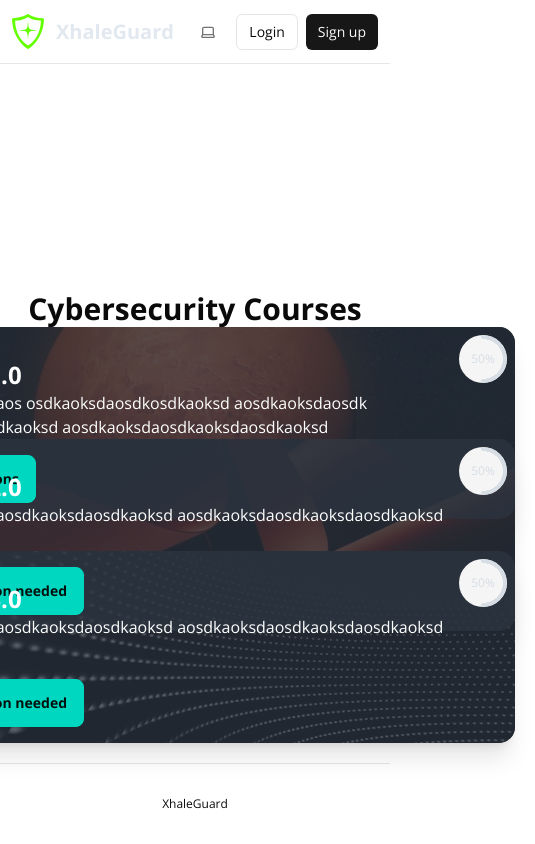
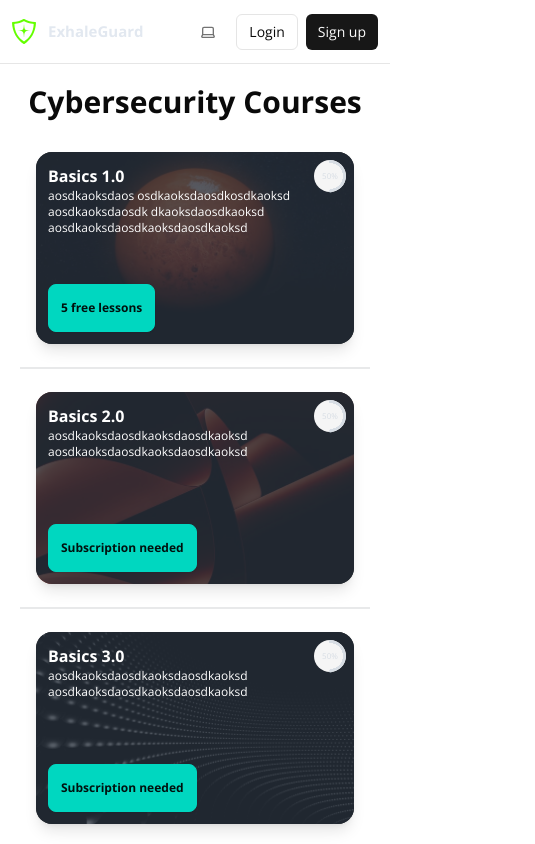
Before and after one commit to jonas-soderholm/juporia, a Next.js app: page /courses in a window 390 px wide. Shown: the top 844 px of the page, 535 px wide, since content can reach past the window. Built offline with nearby package versions, Linux system fonts and the light colour scheme; no server answers.

Commit message:
Make responsive design for hero and courses

```diff
--- a/app/courses/page.tsx
+++ b/app/courses/page.tsx
@@ -3,8 +3,12 @@ import CourseCard from "@/components/courses/courseCard";
 export default async function Courses() {
   return (
     <>
-      <div className="text-3xl font-bold">Cybersecurity Courses</div>
-      <div className="flex">
+      <div className="text-3xl font-bold text-center mb-8">
+        Cybersecurity Courses
+      </div>
+
+      {/* Course Card 1 */}
+      <div className="flex flex-col items-center md:flex-row md:justify-center md:gap-8 px-4">
         <CourseCard
           title="Basics 1.0"
           description="aosdkaoksdaos osdkaoksdaosdkosdkaoksd aosdkaoksdaosdk dkaoksdaosdkaoksd aosdkaoksdaosdkaoksdaosdkaoksd"
@@ -15,12 +19,11 @@ export default async function Courses() {
         />
       </div>
 
-      <div
-        className="divider"
-        style={{ marginTop: "-3rem", marginBottom: "-3rem" }}
-      ></div>
+      {/* Divider */}
+      <div className="divider my-4 w-full md:w-1/2 mx-auto"></div>
 
-      <div className="flex">
+      {/* Course Card 2 */}
+      <div className="flex flex-col items-center md:flex-row md:justify-center md:gap-8 px-4">
         <CourseCard
           title="Basics 2.0"
           description="aosdkaoksdaosdkaoksdaosdkaoksd aosdkaoksdaosdkaoksdaosdkaoksd"
@@ -31,12 +34,11 @@ export default async function Courses() {
         />
       </div>
 
-      <div
-        className="divider"
-        style={{ marginTop: "-3rem", marginBottom: "-3rem" }}
-      ></div>
+      {/* Divider */}
+      <div className="divider my-4 w-full md:w-1/2 mx-auto"></div>
 
-      <div className="flex">
+      {/* Course Card 3 */}
+      <div className="flex flex-col items-center md:flex-row md:justify-center md:gap-8 mb-8 px-4">
         <CourseCard
           title="Basics 3.0"
           description="aosdkaoksdaosdkaoksdaosdkaoksd aosdkaoksdaosdkaoksdaosdkaoksd"
--- a/app/layout.tsx
+++ b/app/layout.tsx
@@ -45,9 +45,13 @@ export default function RootLayout({
                 <div className="w-full flex justify-between items-center text-sm">
                   <Link href="/">
                     <div className="flex items-center font-semibold">
-                      <img src="./logo.svg" alt="" className="w-8 mx-3" />
-                      <span className="text-xl text-slate-200 font-bold">
-                        XhaleGuard
+                      <img
+                        src="./logo.svg"
+                        alt=""
+                        className="w-6 md:w-8 mx-3"
+                      />
+                      <span className="text-[15px] md:text-xl text-slate-200 font-bold">
+                        ExhaleGuard
                       </span>
                     </div>
                   </Link>
@@ -56,7 +60,7 @@ export default function RootLayout({
               </nav>
             </div>
             <div className="flex flex-col p-5 items-center">{children}</div>
-            <footer className="w-full flex items-center justify-center border-t mx-auto text-center text-xs gap-8 py-8 mt-auto">
+            <footer className="w-full flex items-center justify-center border-t mx-auto text-center text-xs gap-8 py-8 mt-28">
               <p>XhaleGuard</p>
             </footer>
           </main>
--- a/components/courses/courseCard.tsx
+++ b/components/courses/courseCard.tsx
@@ -18,34 +18,37 @@ export default function CourseCard({
   linkUrl,
 }: CourseCardProps) {
   return (
-    <>
-      <div className="card image-full w-[40rem] shadow-xl h-48 ">
+    <div className="card image-full w-full sm:w-[16rem] md:w-[24rem] lg:w-[32rem] shadow-lg h-auto max-h-48">
       <figure className="w-full h-full">
         <img
           src={image}
           alt="Course image"
-            className="w-full h-full object-cover transform transition-transform duration-300 hover:scale-110"
+          className="w-full h-full object-cover transform transition-transform duration-300 hover:scale-105"
         />
       </figure>
-        <div className="card-body w-full h-full flex">
-          <div className="">
-            <h1 className="card-title text-2xl text-white">{title}</h1>
-            <p className="text-white">{description}</p>
+      <div className="card-body w-full h-full flex flex-col justify-between p-3">
+        <div>
+          <h1 className="card-title text-base sm:text-lg md:text-xl text-white">
+            {title}
+          </h1>
+          <p className="text-white text-xs sm:text-sm">{description}</p>
         </div>
 
-          <div className="card-actions absolute bottom-0 mb-4">
+        <div className="card-actions mt-2">
           <Link href={linkUrl}>
-              <button className="btn btn-accent">{buttonText}</button>
+            <button className="btn btn-accent text-xs sm:text-sm px-3 py-1">
+              {buttonText}
+            </button>
           </Link>
         </div>
 
         <div
-            className="radial-progress absolute text-[12px] bg-secondary top-0 right-0 m-2"
+          className="radial-progress absolute text-[8px] sm:text-[10px] bg-secondary top-2 right-2"
           style={
             {
               "--value": value,
-                "--size": "3rem",
-                "--thickness": "4px",
+              "--size": "2rem",
+              "--thickness": "3px",
             } as React.CSSProperties
           }
           role="progressbar"
@@ -54,6 +57,5 @@ export default function CourseCard({
         </div>
       </div>
     </div>
-    </>
   );
 }
--- a/components/hero/hero.tsx
+++ b/components/hero/hero.tsx
@@ -19,7 +19,7 @@ export default function Hero() {
         </div>
         <h1
           id="main-heading"
-          className="text-[4rem] font-bold mb-4 max-w-[60rem] "
+          className="text-[2rem] sm:text-[4rem] font-bold mb-4 max-w-[60rem]"
         >
           Basic Essential Cybersecurity for Everyone
         </h1>
@@ -41,7 +41,7 @@ export default function Hero() {
         <p className="mt-3 text-stone-700 text-sm">
           No login or credit card required.
         </p>
-        <p className="text-stone-700 text-sm">Full access - $15/month.</p>
+        <p className="text-stone-700 text-sm">Full access - $19/mo.</p>
       </div>
 
       <ValueProposition />
@@ -49,28 +49,3 @@ export default function Hero() {
     </>
   );
 }
-
-{
-  /* <p className="text-base mb-4 max-w-[35rem] ">
-Established frameworks like CIS 18, NIST, and ISO 27000 are trusted
-for securing organizations. However, for small and medium businesses,
-they can feel overly complex—especially without dedicated
-cybersecurity staff. These frameworks often require a security team to
-implement and maintain effectively.
-</p>
-<p className="text-base mb-4 max-w-[35rem] ">
-Our course bridges this gap, making essential cybersecurity practices
-simple and accessible for everyone—no technical background needed.
-Think of it as your first step toward a stronger security foundation.
-</p>
-<p className="text-base mb-4 max-w-[35rem] ">
-After completing our course, your team will not only be more secure
-but also better prepared to tackle advanced frameworks like CIS 18 or
-NIST with confidence.
-</p>
-<p className="text-base mb-8 max-w-[35rem]">
-Take the first step today. Build your security foundation with us and
-grow into the frameworks that will keep you protected for the long
-term.
-</p> */
-}
--- a/components/hero/subscriptions.tsx
+++ b/components/hero/subscriptions.tsx
@@ -34,11 +34,11 @@ export default function Subscriptions() {
     <>
       <div className="mx-auto font-bold text-3xl mb-14 mt-[10rem]">PRICING</div>
 
-      <div className="flex justify-center space-x-8 max-w-[60rem] mx-auto">
+      <div className="flex flex-wrap justify-center max-w-[80rem] mx-auto gap-8 px-4">
         {subscriptions.map((subscription, index) => (
           <div
             key={index}
-            className={`card bg-base-100 w-96 ${!subscription.active ? "opacity-50" : ""}`}
+            className={`card bg-base-100 md:w-72 w-full max-w-xs mx-auto ${!subscription.active ? "opacity-50" : ""} shadow-lg rounded-lg`}
           >
             <div className="card-body items-center text-center">
               <h2 className="card-title mb-5">{subscription.title}</h2>
```
Also changed, not shown: app/page.tsx (+0 -46 lines), components/hero/valueProposition.tsx (+43 -41 lines). Lines whose indentation alone changed are shown as unchanged.
